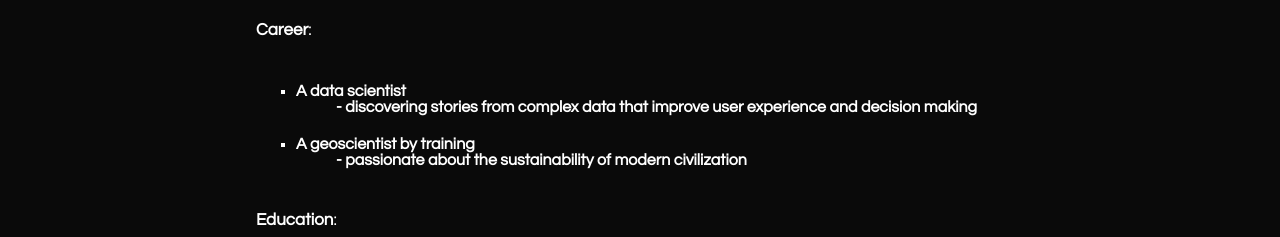
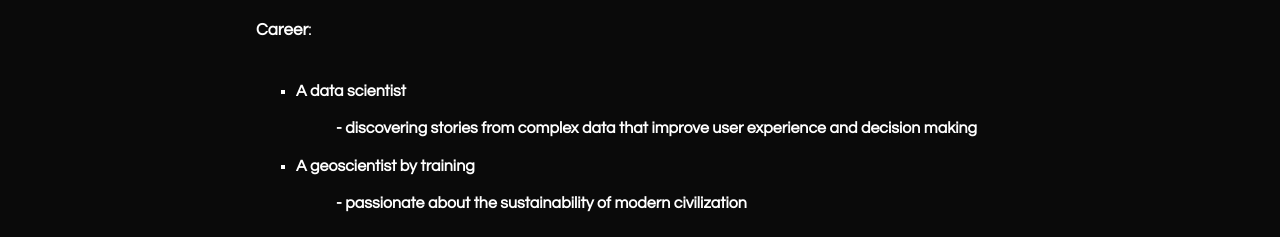
Before and after one commit to er1czz/er1czz.github.io, a plain HTML site: page blog/About/index.html in a window 1280 px wide. Shown: the part 563-800 px from the top of the page. Drawn offline with nearby package versions, Linux system fonts and the light colour scheme.

Commit message:
Update index.html

```diff
--- a/blog/About/index.html
+++ b/blog/About/index.html
@@ -30,18 +30,16 @@
         <div id="blog">
             <p id="para_0_original"><b>Career</b>:
                 <ul style="list-style-type:square;">
-                   <li><h4>A data scientist
+                   <li><h4>A data scientist</h4></li>
                        <ul style="list-style: none;">
                             <li></li>
-                            <li> - discovering stories from complex data that improve user experience and decision making</li>
+                            <li><h4> - discovering stories from complex data that improve user experience and decision making</h4></li>
                        </ul>
-                   </h4></li>
-                   <li><h4>A geoscientist by training
+                   <li><h4>A geoscientist by training</h4></li>
                        <ul style="list-style: none;">
                             <li></li>
-                            <li> - passionate about the sustainability of modern civilization</li>
+                            <li><h4> - passionate about the sustainability of modern civilization</h4></li>
                        </ul>
-                   </h4></li>
                 </ul>
             </p>
             <p id="para_1_original"><b>Education</b>:
```
